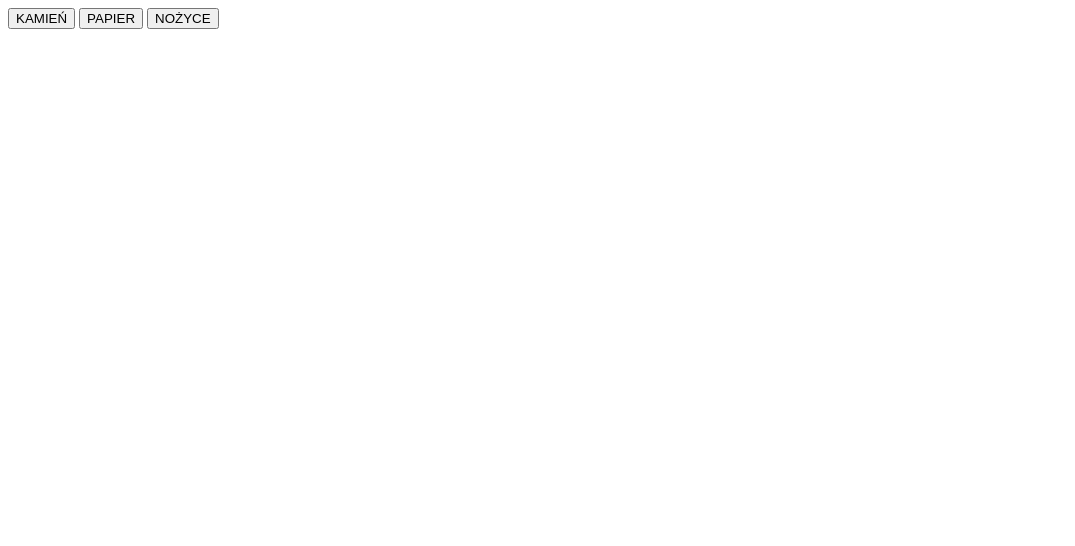
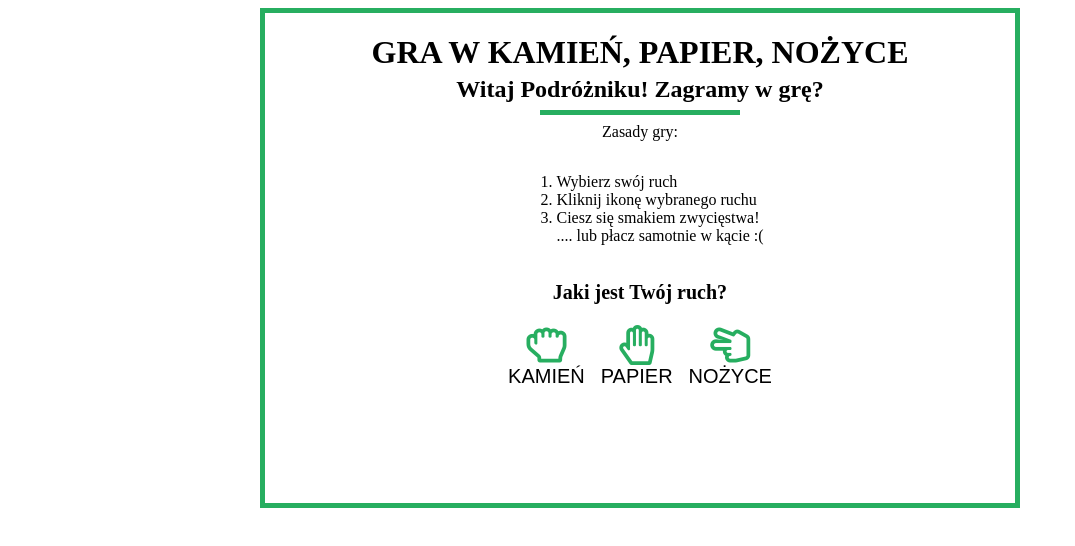
Before and after one commit to AlanM-dev/javascript-prework, a website: page index.html in a window 1280 px wide. Shown: the whole page, without its empty margins (0-1075 px from the left). Drawn offline with Linux system fonts and the light colour scheme.

Commit message:
Rework script.js - Mentor spot - Finished Game v2

```diff
--- a/index.html
+++ b/index.html
@@ -3,15 +3,30 @@
 <head>
 	<meta charset="UTF-8">
 	<title>Kamień, papier, nożyce</title>
+	<link rel="stylesheet" href="https://cdnjs.cloudflare.com/ajax/libs/font-awesome/5.9.0/css/all.min.css">
 	<link rel="stylesheet" href="css/style.css">
 </head>
 <body>
 	<div class="container">
-		<div id="buttons"></div>
-			<button id="play-rock">KAMIEŃ</button>
-			<button id="play-paper">PAPIER</button>
-			<button id="play-scissors">NOŻYCE</button>
-		<div id="messages"></div>
+		<div class="flex-cont">
+			<div class="game-cont">
+				<h1 class="header-title">GRA W KAMIEŃ, PAPIER, NOŻYCE</h1>
+				<h2 class="welcome-title">Witaj Podróżniku! Zagramy w grę?</h2>
+				<p class="rules">Zasady gry:</p>
+				<ol class="rules-list">
+					<li>Wybierz swój ruch</li>
+					<li>Kliknij ikonę wybranego ruchu</li>
+					<li>Ciesz się smakiem zwycięstwa! <br>.... lub płacz samotnie w kącie :(</li>
+				</ol>
+				<p class="move">Jaki jest Twój ruch?</p>
+				<div class="btn" id="buttons"></div>
+					<button id="play-rock"><i class="far fa-hand-rock"></i><br>KAMIEŃ</button>
+					<button id="play-paper"><i class="far fa-hand-paper"></i><br>PAPIER</button>
+					<button id="play-scissors"><i class="far fa-hand-scissors"></i><br>NOŻYCE</button>
+				<div id="messages"></div>
+				<div id="result"></div>
+			</div>
+		</div>
 	</div>
 	<script src="js/functions.js"></script>
 	<script src="js/script.js"></script>
--- a/js/script.js
+++ b/js/script.js
@@ -1,5 +1,5 @@
 // PLAY GAME FUNCTION //
-
+{
 function playGame(argPlayerInput){
   clearMessages();
 
@@ -19,8 +19,8 @@ function playGame(argPlayerInput){
       return 'nożyce';
     }
 
-    printMessage('Nie znam ruchu o id ' + argMoveId + '.');
-    return 'nieznany ruch';
+    //printMessage('Nie znam ruchu o id ' + argMoveId + '.');
+    //return 'nieznany ruch';
   }
 
   function displayResult(argComputerMove,argPlayerMove){
@@ -33,22 +33,28 @@ function playGame(argPlayerInput){
 
     if(argComputerMove == 'kamień' && argPlayerMove == 'papier'){
         printMessage('Ty wygrywasz!');
+        playerScore = playerScore + 1;
       } else if (argComputerMove == 'kamień' && argPlayerMove == 'nożyce'){
         printMessage('Ty przegrywasz!');
+        computerScore = computerScore + 1;
       } else if (argComputerMove == 'kamień' && argPlayerMove == 'kamień'){
         printMessage('Remis!');
       } else if(argComputerMove == 'papier' && argPlayerMove == 'papier'){
         printMessage('Remis!');
       } else if (argComputerMove == 'papier' && argPlayerMove == 'nożyce'){
         printMessage('Ty wygrywasz!');
+        playerScore = playerScore + 1;
       } else if (argComputerMove == 'papier' && argPlayerMove == 'kamień'){
         printMessage('Ty przegrywasz!');
+        computerScore = computerScore + 1;
       } else if(argComputerMove == 'nożyce' && argPlayerMove == 'papier'){
         printMessage('Ty przegrywasz!');
+        computerScore = computerScore + 1;
       } else if (argComputerMove == 'nożyce' && argPlayerMove == 'nożyce'){
         printMessage('Remis!');
       } else if (argComputerMove == 'nożyce' && argPlayerMove == 'kamień'){
         printMessage('Ty wygrywasz!');
+        playerScore = playerScore + 1;
     }
   }
 
@@ -64,19 +70,54 @@ function playGame(argPlayerInput){
 
   // COMPUTER MOVE //
 
+  //uczciwa gra //
+
   let randomNumber = Math.floor(Math.random() * 3 + 1);
 
   console.log('Wylosowana liczba to: ' + randomNumber);
 
   let computerMove = getMoveName(randomNumber);
+  //let computerMove = '';
 
   printMessage('Mój ruch to: ' + computerMove);
 
+  // 75% WinRate //
+  /*
+  let procentNumber = Math.floor(Math.random() * 100 + 1);
+
+  if (procentNumber > 75){
+    let randomNumber = Math.floor(Math.random() * 3 + 1);
+    computerMove = getMoveName(randomNumber);
+
+  } else {
+    if (playerMove == 'kamień') {
+      computerMove = 'nożyce';
+    } else if (playerMove == 'nożyce') {
+      computerMove = 'papier';
+    } else {
+      computerMove = 'kamień';
+    }
+  }
+*/
+
+
   // RESULT //
 
-  let gameResult = displayResult(computerMove,playerMove);
+  displayResult(computerMove,playerMove);
+
+  console.log(playerScore,computerScore);
+
+  document.querySelector('#result').innerHTML = 'Gracz: ' + playerScore + ' - ' + computerScore + ' :Komputer';
+
 
 }
+
+let computerScore = 0
+let playerScore = 0
+
+// guzik reset//
+
+
 
 // LISTENERS //
 
@@ -92,3 +133,4 @@ document.getElementById('play-scissors').addEventListener('click', function() {
   playGame(3);
   //printMessage('guzik 3 kliknięty');
 });
+}
--- a/sass/style.scss
+++ b/sass/style.scss
@@ -0,0 +1,71 @@
+/* VARIABLES */
+
+$color-main: #27ae60;
+$color-light: #ecf0f1;
+$color-dark: #34495e;
+
+/* GLOBAL */
+
+*, *::before, *::after {
+    box-sizing: border-box;
+}
+
+.container {
+    max-width: 800px;
+    padding: 0 20px;
+    margin: 0 auto;
+    text-align: center;
+}
+
+.flex-cont {
+    display: flex;
+    flex-direction: column;
+    justify-content: space-around;
+}
+
+.game-cont {
+    border: 5px solid $color-main;
+    min-height: 500px;
+}
+
+.header-title {
+    margin-bottom: 5px;
+}
+
+.welcome-title {
+    position: relative;
+    margin-top: 0;
+        &::after {
+        position: absolute;
+        content: '';
+        bottom: -12px;
+        left: 50%;
+        width: 200px;
+        height: 5px;
+        transform: translateX(-50%);
+        background: $color-main;
+        }
+}
+
+.move {
+    font-size: 20px;
+    font-weight: bold;
+}
+
+ol {
+    display: inline-block; // jest traktowany jako blok textowy //
+    text-align: left;
+}
+
+button {
+    font-size: 20px;
+    background: transparent;
+    border: none;
+    cursor: pointer;
+    margin-bottom: 25px;
+
+        i {
+        font-size: 40px;
+        color: $color-main;
+        }
+}
```
Also changed, not shown: css/style.css, 1 other file.
